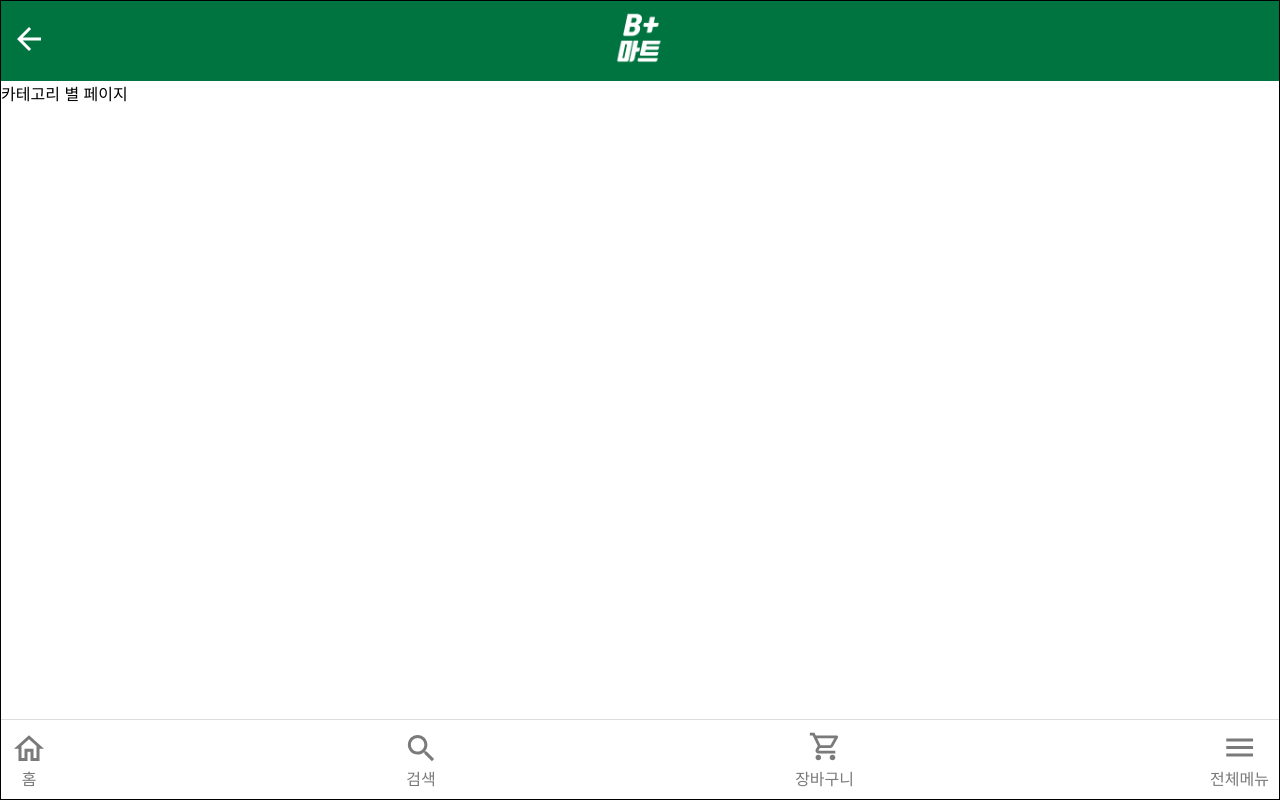
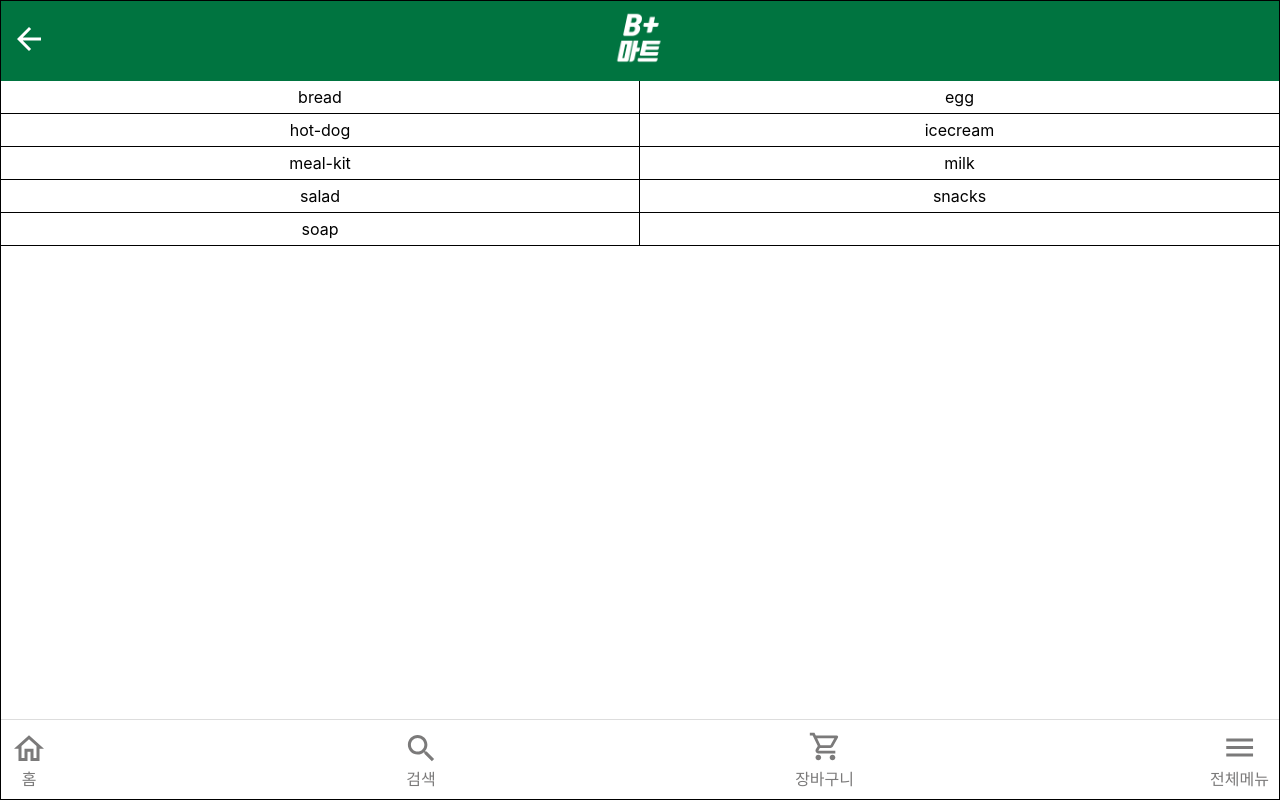
Before and after one commit to sss5793/bmart-10, a React app in the folder frontend/: page /category in a window 1280 px wide. Built offline with nearby package versions, Linux system fonts and the light colour scheme.

Commit message:
feat: 1단 카테고리
- 1단 카테고리
- 링크 react router history 연결

```diff
--- /dev/null
+++ b/frontend/src/components/common/CategoryMenu.tsx
@@ -0,0 +1,58 @@
+import React from "react";
+import styled from "styled-components";
+import { KEY_NAME } from "../../constants/message";
+import { Link, useHistory } from "react-router-dom";
+
+const Menu = styled.div`
+  width: 50%;
+  line-height: 2em;
+  &:not(:last-child) {
+    border-right: 1px solid black;
+  }
+`;
+
+const Row = styled.div`
+  display: flex;
+  border-bottom: 1px solid black;
+  text-align: center;
+`;
+
+const categoryGo = (history: any, name: string) => {
+  if (name === "") return;
+  history.push(`/category/${name}`);
+};
+
+function makeRow(menuData: Array<string>, idx: any): JSX.Element {
+  const history = useHistory();
+  return (
+    <Row style={{ display: "flex" }} key={idx + ""}>
+      {menuData.map((one: any, idx: number) => (
+        <Menu key={one + idx} onClick={() => categoryGo(history, one)}>
+          {one}
+        </Menu>
+      ))}
+    </Row>
+  );
+}
+
+function splitArr(arr: Array<any>, colLength: number): Array<Array<any>> {
+  let lastRow: Array<any> = [];
+  const result: Array<Array<any>> = [lastRow];
+
+  arr.forEach((one: any, idx: number) => {
+    lastRow.push(one);
+    (idx + 1) % colLength === 0 && result.push((lastRow = []));
+  });
+
+  while (lastRow.length < colLength) lastRow.push("");
+
+  return result;
+}
+
+export default function CategoryMenu({
+  categoryData,
+  col = 2,
+}: any): JSX.Element {
+  const arr = splitArr(categoryData, col);
+  return <div>{arr.map(makeRow)}</div>;
+}
--- a/frontend/src/pages/Category.tsx
+++ b/frontend/src/pages/Category.tsx
@@ -1,5 +1,6 @@
 import React from "react";
 import { Layout } from "../components/common";
+import CategoryMenu from "../components/common/CategoryMenu";
 
 const Category = ({ match }: any): JSX.Element => {
   const mainCategory = match.params.mainCategory;
@@ -7,7 +8,19 @@ const Category = ({ match }: any): JSX.Element => {
 
   return (
     <Layout mainCategory={mainCategory} subCategory={subCategory}>
-      카테고리 별 페이지
+      <CategoryMenu
+        categoryData={[
+          "bread",
+          "egg",
+          "hot-dog",
+          "icecream",
+          "meal-kit",
+          "milk",
+          "salad",
+          "snacks",
+          "soap",
+        ]}
+      ></CategoryMenu>
     </Layout>
   );
 };
```
